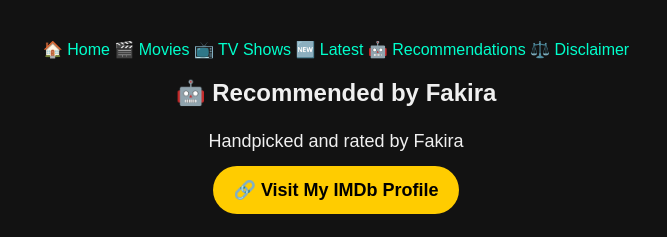
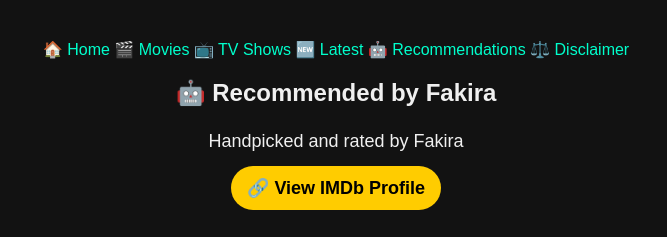
Before and after one commit to berickizer/movie-website, a website: page recommendations.html in a window 1280 px wide. Shown: the top 237 px of the page, without its empty margins (304-971 px from the left). Drawn offline with Linux system fonts and the light colour scheme.

Commit message:
✅ Updated IMDb Recommendations

```diff
--- a/recommendations.html
+++ b/recommendations.html
@@ -20,21 +20,8 @@
 
   <h2 class="section-title">🤖 Recommended by Fakira</h2>
    <p style="text-align:center;">
-  <span style="font-weight: 500;">Handpicked and rated by Fakira</span>
-  <br />
-  <a href="https://m.imdb.com/user/ur188754091/?ref_=hm_nv_profile"
-     target="_blank"
-     style="display:inline-block;
-            background-color:#ffcc00;
-            color:#000;
-            padding:10px 20px;
-            border-radius:50px;
-            text-decoration:none;
-            font-weight:bold;
-            margin-top:10px;
-            transition: background-color 0.3s;">
-    🔗 Visit My IMDb Profile
-  </a>
+  Handpicked and rated by Fakira<br />
+  <a href="https://m.imdb.com/user/ur188754091/?ref_=hm_nv_profile" target="_blank" style="display:inline-block; background-color:#ffcc00; color:#000; padding:8px 16px; border-radius:30px; text-decoration:none; font-weight:bold; margin-top:10px;">🔗 View IMDb Profile</a>
 </p>
 
   <div class="review-grid">
```
